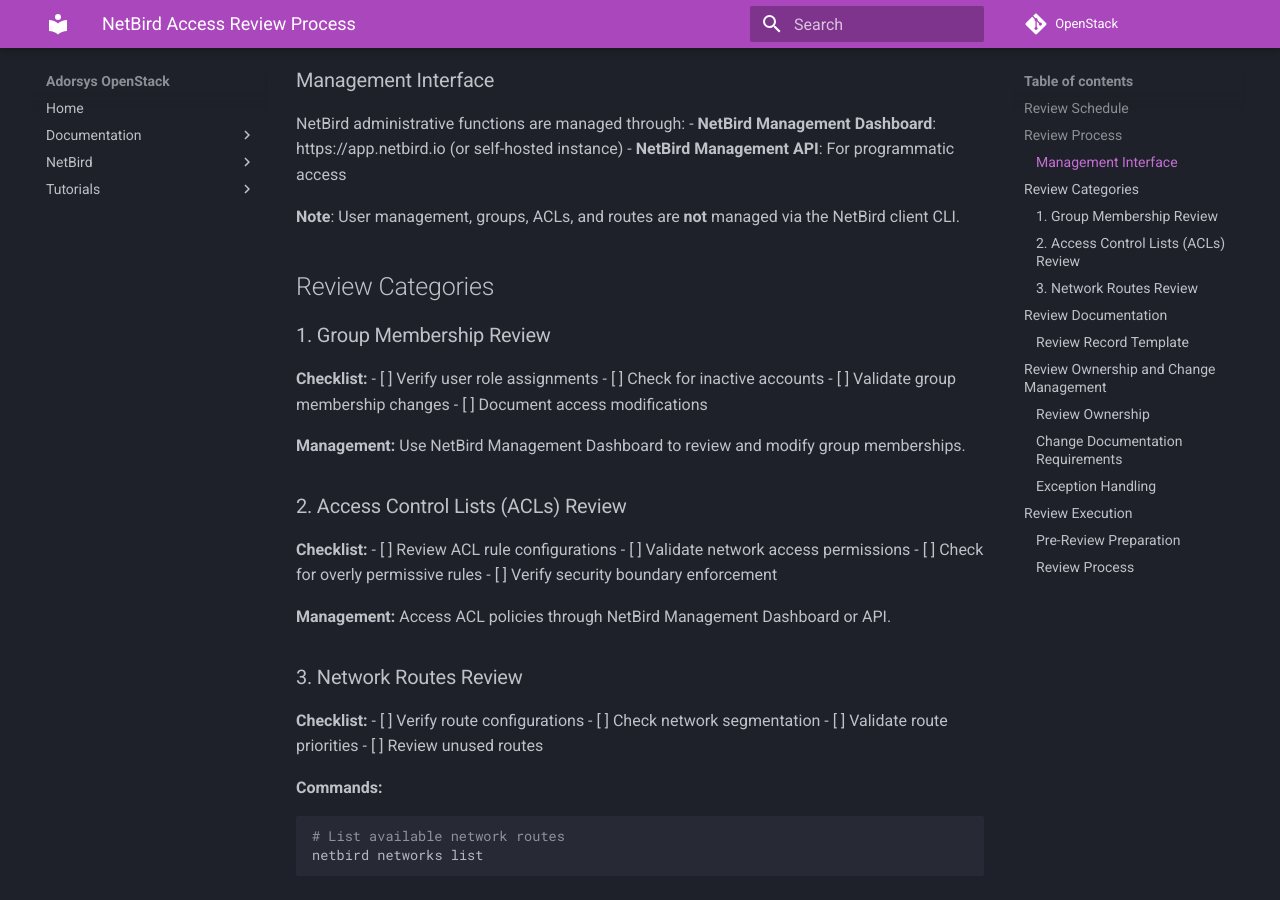
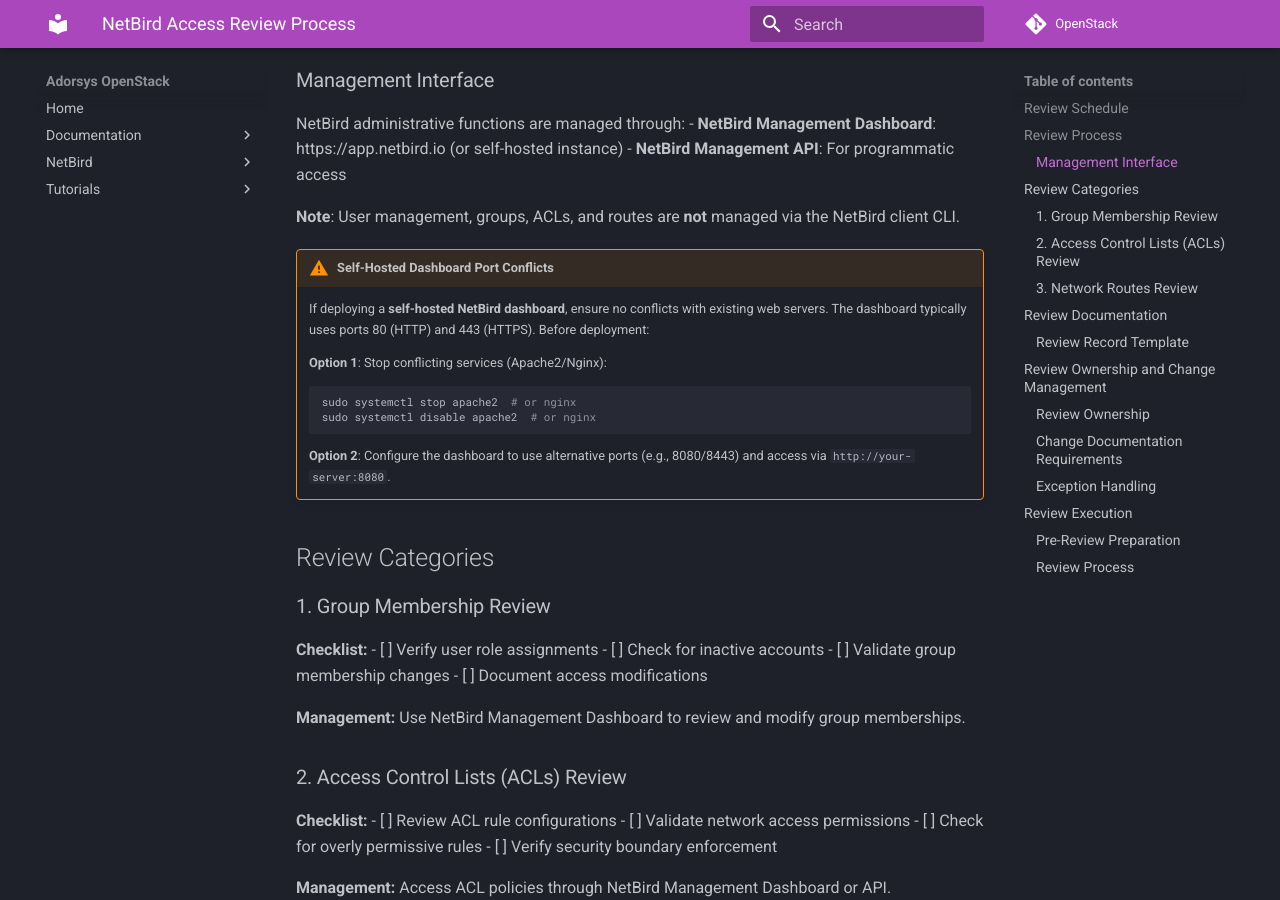
Before and after one commit to ADORSYS-GIS/openstack, an MkDocs documentation site: the page built from docs/netbird/netbird_access_review.md, in a window 1280 px wide and 900 px high, scrolled down 592 px. Built offline with MkDocs 1.6.1 and Material for MkDocs 9.7.7, drawn with Linux system fonts in a browser that asks for light colours; comment, search, counter and statistics services are not loaded.

Commit message:
docs(netbird): add self-hosted dashboard port conflict note in management interface

````diff
--- a/docs/netbird/netbird_access_review.md
+++ b/docs/netbird/netbird_access_review.md
@@ -20,6 +20,17 @@
 - **NetBird Management API**: For programmatic access
 
 **Note**: User management, groups, ACLs, and routes are **not** managed via the NetBird client CLI.
+
+!!! warning "Self-Hosted Dashboard Port Conflicts"
+    If deploying a **self-hosted NetBird dashboard**, ensure no conflicts with existing web servers. The dashboard typically uses ports 80 (HTTP) and 443 (HTTPS). Before deployment:
+
+    **Option 1**: Stop conflicting services (Apache2/Nginx):
+    ```bash
+    sudo systemctl stop apache2  # or nginx
+    sudo systemctl disable apache2  # or nginx
+    ```
+
+    **Option 2**: Configure the dashboard to use alternative ports (e.g., 8080/8443) and access via `http://your-server:8080`.
 
 ## Review Categories
 
````
